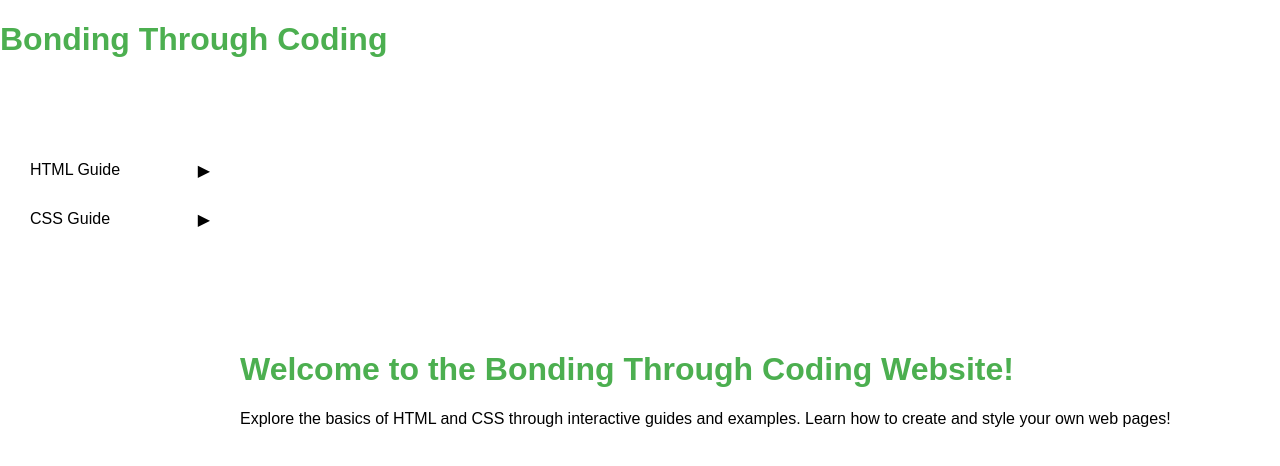
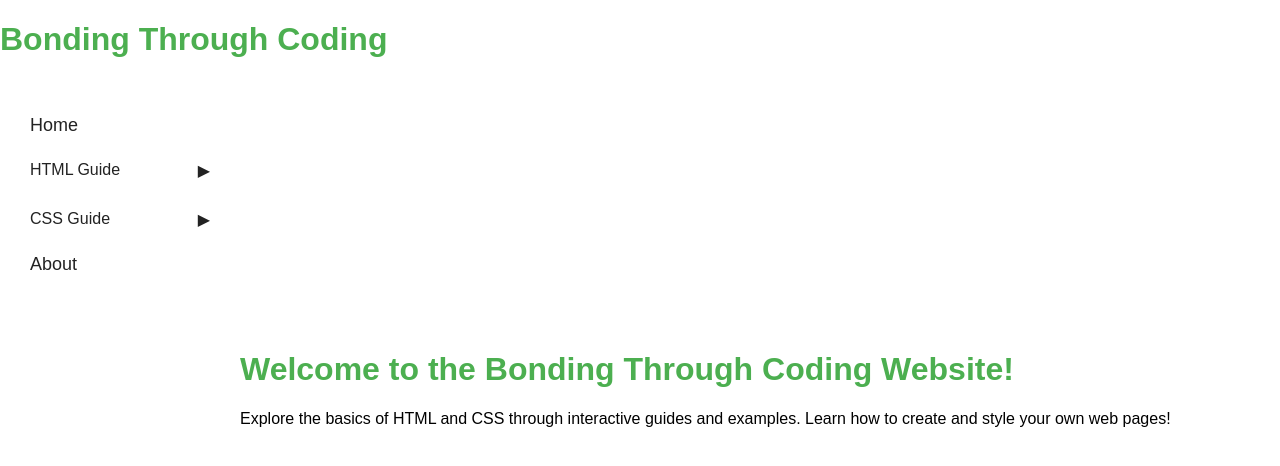
Before and after one commit to BondingThroughCoding/resources, a Jekyll site: the page built from index.md, in a window 1280 px wide. Shown: the top 466 px of the page. Built offline with Jekyll 4.4.1, drawn with Linux system fonts in a browser that asks for light colours.

Commit message:
Refactor sidebar styles for improved readability and consistency

```diff
--- a/_includes/sidebar.html
+++ b/_includes/sidebar.html
@@ -42,22 +42,32 @@
 
 <style>
 /* Basic styling for sidebar */
+.sidebar{
+  width : 200px;
+  padding : 20px;
+  color : #222;
+}
 .sidebar ul {
   list-style: none;
   padding: 0;
   margin: 0;
 }
 .sidebar li {
-  margin: 5px 0;
+  color : #222;
+  margin: 10px 0;
 }
 .sidebar a {
   text-decoration: none;
   display: block;
+  color : #222;
+  font-size: 18px;
   padding: 5px 10px;
 }
 button.collapsible {
   background-color: transparent;
   cursor: pointer;
+  color : #222;
+
   padding: 10px;
   width: 100%;
   border: none;
@@ -81,6 +91,8 @@
 ul.content li a {
   font-size: 14px;
   padding: 3px 10px;
+  color : #222;
+
 }
 </style>
 
--- a/css/styles.css
+++ b/css/styles.css
@@ -17,28 +17,6 @@
   display: flex;
   flex-direction: column;
 }
-
-.sidebar {
-  width: 200px;
-  padding: 20px;
-  color: white;
-}
-
-.sidebar ul {
-  list-style-type: none;
-  padding: 0;
-}
-
-.sidebar ul li {
-  margin: 10px 0;
-}
-
-.sidebar ul li a {
-  color: white;
-  text-decoration: none;
-  font-size: 18px;
-}
-
 .content {
   margin-left: 220px;
   padding: 20px;
@@ -48,8 +26,3 @@
 h1 {
   color: #4CAF50;
 }
-.sidebar{
-  width : 200px;
-  padding : 20px;
-  color : #222;
-}
```
